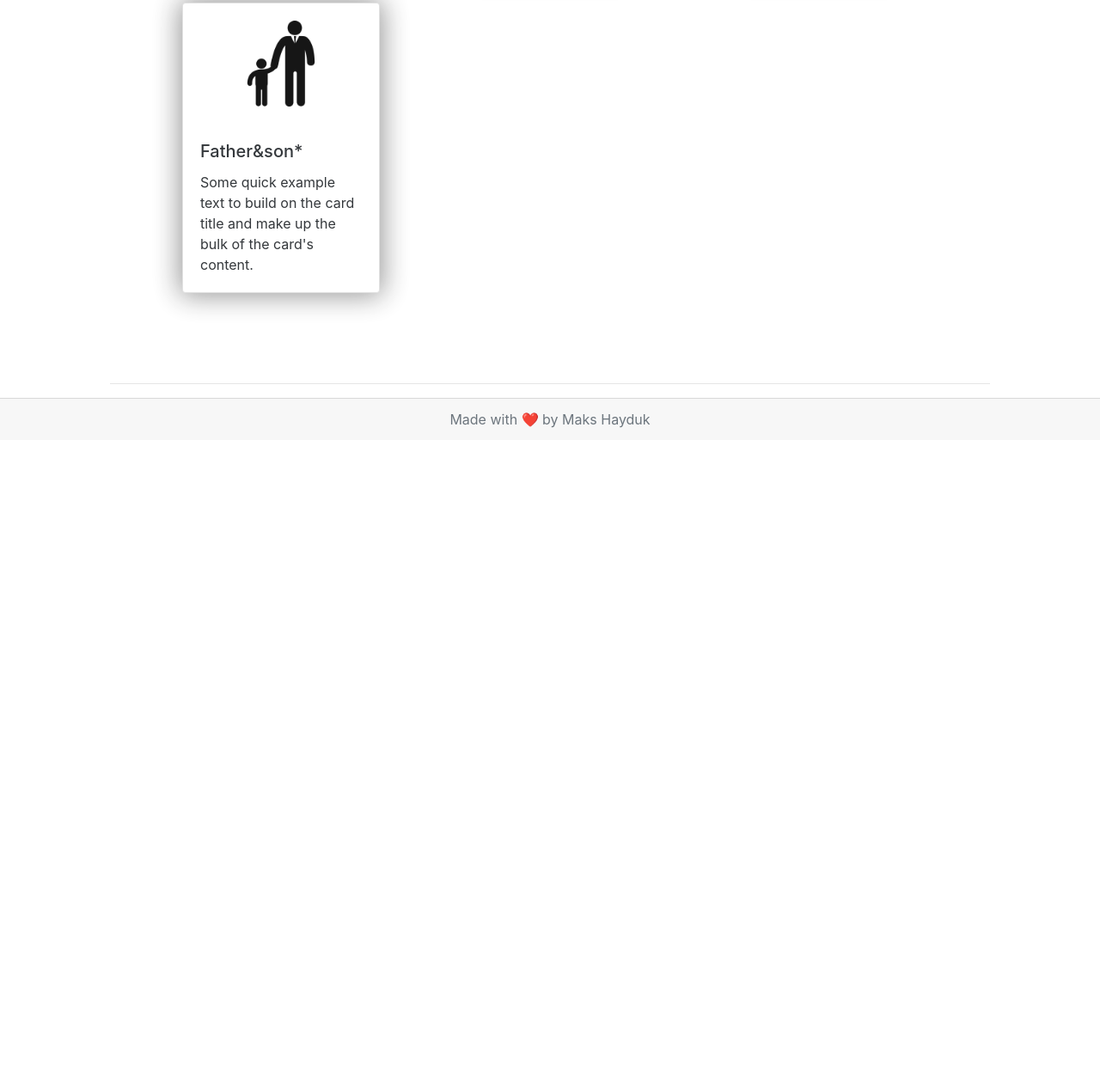
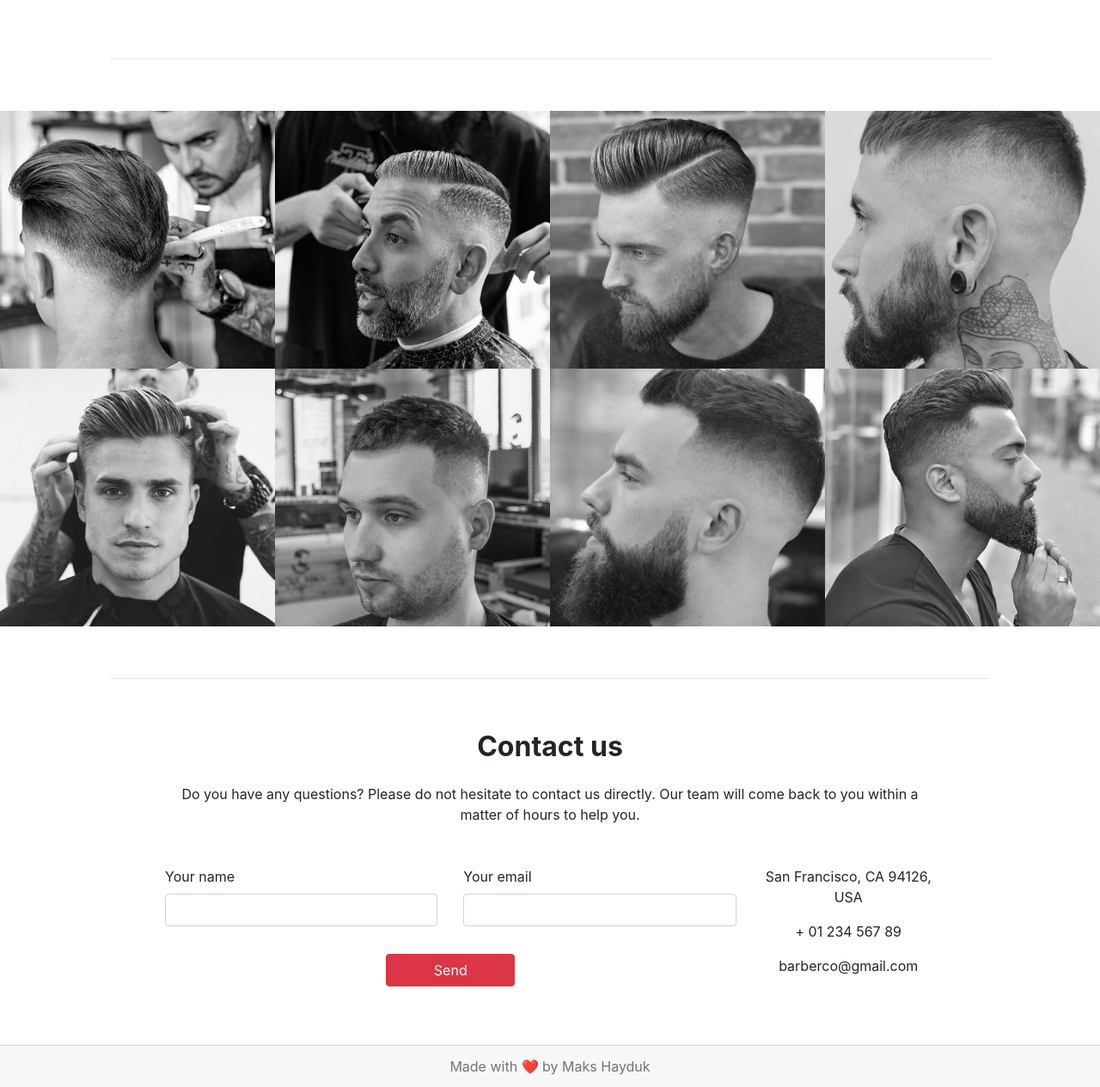
Before and after one commit to maks-hayduk/lading-page, a website: page index.html in a window 1280 px wide. Shown: the part 1901-3166 px from the top of the page at 86% size. Before the commit the page ends 2413 px from the top, so only its background shows below. Drawn offline with nearby package versions, Linux system fonts and the light colour scheme.

Commit message:
Implemented portfolio&contact-us components, added animations

```diff
--- a/index.html
+++ b/index.html
@@ -4,20 +4,23 @@
 <head>
   <meta charset="UTF-8">
   <meta name="viewport" content="width=device-width, initial-scale=1, shrink-to-fit=no">
-    <title>Document</title>
-    <link rel="stylesheet" href="style.css"> </head>
+  <title>BARBERco</title>
+  <link rel="stylesheet" href="style.css">
   <link href="node_modules/bootstrap/dist/css/bootstrap.css" rel="stylesheet" />
+</head>
+
 <body>
   <nav class="navbar navbar-expand-lg navbar-light bg-light" id="header">
     <a class="navbar-brand mr-5" id="nav-barber-button">BARBERSHOP co</a>
-    <button class="navbar-toggler" type="button" data-toggle="collapse" data-target="#navbarNavAltMarkup" aria-controls="navbarNavAltMarkup" aria-expanded="false" aria-label="Toggle navigation">
+    <button class="navbar-toggler" type="button" data-toggle="collapse" data-target="#navbarNavAltMarkup"
+      aria-controls="navbarNavAltMarkup" aria-expanded="false" aria-label="Toggle navigation">
       <span class="navbar-toggler-icon"></span>
     </button>
     <div class="collapse navbar-collapse ml-4" id="navbarNavAltMarkup">
       <div class="navbar-nav">
         <a class="nav-item nav-link active" href="#" id="general-info-button">General Information</a>
-        <a class="nav-item nav-link active" href="#">Portfolio</a>
-        <a class="nav-item nav-link active" href="#">Contact us</a>
+        <a class="nav-item nav-link active" href="#" id="portfolio-button">Portfolio</a>
+        <a class="nav-item nav-link active" href="#" id="contact-us-button">Contact us</a>
       </div>
     </div>
   </nav>
@@ -35,7 +38,9 @@
       <div class="container-content">
         <div id="first-info">
           <h4 class="title">About us</h4>
-          <p class="info-text">BARBERSHOP co is a barbershop located in Ukraine. We specialize in wooden constructions made from the ground up. We only use the best materials for our work. All projects are developed using old school carpentry methods.</p>
+          <p class="info-text">BARBERSHOP co is a barbershop located in Ukraine. We specialize in wooden constructions
+            made from the ground up. We only use the best materials for our work. All projects are developed using old
+            school carpentry methods.</p>
         </div>
         <div class="img-del-media">
           <div id="col-img-1"></div>
@@ -48,7 +53,9 @@
         </div>
         <div id="second-info">
           <h4 class="title">Brief info</h4>
-          <p class="info-text">We provide clean and professional cut depending on an event you are going to. Our professionals are highly specialized in barber shop sphere so we will make everything as cool and as fast as possible.</p>
+          <p class="info-text">We provide clean and professional cut depending on an event you are going to. Our
+            professionals are highly specialized in barber shop sphere so we will make everything as cool and as fast as
+            possible.</p>
         </div>
       </div>
     </div>
@@ -61,33 +68,87 @@
       <div id="cuts-prices-img-1"></div>
       <div class="card-body">
         <h1 class="card-title">Uppercut</h1>
-        <p class="card-text">Some quick example text to build on the card title and make up the bulk of the card's content.</p>
+        <p class="card-text">Some quick example text to build on the card title and make up the bulk of the card's
+          content.</p>
       </div>
     </div>
     <div class="card" id="card-price-2">
       <div id="cuts-prices-img-2"></div>
       <div class="card-body">
         <h1 class="card-title">Beardcut</h1>
-        <p class="card-text">Some quick example text to build on the card title and make up the bulk of the card's content.</p>
+        <p class="card-text">Some quick example text to build on the card title and make up the bulk of the card's
+          content.</p>
       </div>
     </div>
     <div class="card" id="card-price-3">
       <div id="cuts-prices-img-3"></div>
       <div class="card-body">
         <h1 class="card-title">Uppercut&beardcut</h1>
-          <p class="card-text">Some quick example text to build on the card title and make up the bulk of the card's content.</p>
+        <p class="card-text">Some quick example text to build on the card title and make up the bulk of the card's
+          content.</p>
       </div>
     </div>
-      <div class="card" id="card-price-4">
+    <!-- <div class="card" id="card-price-4">
       <div id="cuts-prices-img-4"></div>
       <div class="card-body">
         <h1 class="card-title">Father&son*</h1>
-            <p class="card-text">Some quick example text to build on the card title and make up the bulk of the card's content.</p>
+        <p class="card-text">Some quick example text to build on the card title and make up the bulk of the card's
+          content.</p>
+      </div>
+    </div> -->
+  </div>
+
+  <hr style="width:80%">
+
+  <div id="portfolio"></div>
+
+  <hr style="width:80%">
+
+  <div class="mb-4" id="contact-us">
+    <h2 class="h1-responsive font-weight-bold text-center my-4">Contact us</h2>
+    <p class="text-center w-responsive mx-auto mb-5">Do you have any questions? Please do not hesitate to contact us
+      directly. Our team will come back to you within
+      a matter of hours to help you.</p>
+
+    <div class="row">
+      <div class="col-md-9 mb-md-0 mb-5">
+        <form id="contact-form" name="contact-form" action="mail.php" method="POST">
+          <div class="row">
+            <div class="col-md-6">
+              <div class="md-form mb-2">
+                <label for="name" class="">Your name</label>
+                <input type="text" id="name" name="name" class="form-control" autocomplete="off">
+              </div>
+            </div>
+            <div class="col-md-6">
+              <div class="md-form mb-2">
+                <label for="email" class="">Your email</label>
+                <input type="text" id="email" name="email" class="form-control" autocomplete="off">
               </div>
             </div>
           </div>
+        </form>
+        <div class="text-center mt-4">
+          <a class="btn btn-danger send-button">Send</a>
+        </div>
+        <div class="status"></div>
+      </div>
+      <div class="col-md-3 text-center">
+        <ul class="list-unstyled mb-0">
+          <li><i class="fas fa-map-marker-alt fa-2x"></i>
+            <p>San Francisco, CA 94126, USA</p>
+          </li>
 
-  <hr style="width:80%">
+          <li><i class="fas fa-phone mt-4 fa-2x"></i>
+            <p>+ 01 234 567 89</p>
+          </li>
+          <li><i class="fas fa-map-marker-alt fa-2x"></i>
+            <p>barberco@gmail.com</p>
+          </li>
+        </ul>
+      </div>
+    </div>
+  </div>
 
   <div class="card-footer text-muted text-center">
     Made with ❤️ by Maks Hayduk
--- a/index.js
+++ b/index.js
@@ -1,3 +1,17 @@
+for(let i = 1; i < 9; i++) {
+  let imageDiv = document.createElement('div');
+  imageDiv.style.backgroundImage = `url(img/hair-${i}.jpg)`;
+  imageDiv.style.opacity = 0;
+  imageDiv.className = 'portfolio-img';
+  imageDiv.id = `portfolio-img-${i}`;
+
+  let parentDiv = document.createElement('div');
+  parentDiv.className = 'parent-portfolio-image';
+  parentDiv.appendChild(imageDiv);
+
+  document.getElementById('portfolio').appendChild(parentDiv);
+}
+
 const navbarScroll = (scrollTop) => {
   $('html, body').animate({
     scrollTop: scrollTop
@@ -14,11 +28,19 @@ $(document).ready(() => {
 });
 
 $('#general-info-button').click(() => {
-  navbarScroll($('#general-info-block').offset().top - 56);
+  navbarScroll($('#general-info-block').offset().top - 200);
 });
 
 $('#nav-barber-button').click(() => {
   navbarScroll(0);
+});
+
+$('#portfolio-button').click(() => {
+  navbarScroll($('#portfolio').offset().top - 200);
+});
+
+$('#contact-us-button').click(() => {
+  navbarScroll($('#contact-us').offset().top - 200);
 });
 
 $(window).scroll(() => {
@@ -60,4 +82,12 @@ $(window).scroll(() => {
       }, 1000*i)
     }
   }
+
+  if (scrollTop > $('#card-price-3').offset().top - 100) {
+    for (let i = 1; i < 9; i++) {
+      $(`#portfolio-img-${i}`).animate({
+        opacity: 1
+      }, 1000*(i/2))
+    }
+  }
 });
--- a/style.css
+++ b/style.css
@@ -136,6 +136,50 @@
   opacity: 0;
 }
 
+#portfolio {
+  min-height: 200px;
+  width: 100%;
+  display: flex;
+  justify-content: space-around;
+  flex-wrap: wrap;
+  margin: 60px 0;
+}
+
+.parent-portfolio-image {
+  height: 300px;
+  width: 25%;
+  overflow: hidden;
+  position: relative;
+}
+
+.portfolio-img {
+  width: 100%;
+  height: 100%;
+  background-repeat: no-repeat;
+  background-position: center center;
+  background-size: cover;
+  filter: grayscale(100%);
+  cursor: pointer;
+}
+
+.portfolio-img:hover {
+  transition: 0.7s;
+  transform: scale(1.2);
+  filter: grayscale(0%);
+}
+
+#contact-us {
+  width: 70%;
+  margin: 60px auto;
+  padding-bottom: 40px;
+}
+
+.send-button {
+  width: 150px;
+  color: #fff !important;
+  cursor: pointer;
+}
+
 @media screen and (max-width: 768px) {
   #general-info-block {
     width: 90%;
@@ -153,6 +197,10 @@
     width: 300px;
     margin: 30px auto;
   }
+
+  .parent-portfolio-image {
+    width: 50%;
+  }
 }
 
 @media screen and (max-width: 500px) {
@@ -164,8 +212,7 @@
     width: 90%;
   }
 
-  .col-7 {
-    max-width: 100% !important;
-    flex: none !important;
+  .parent-portfolio-image {
+    width: 100%;
   }
 }
```
Also changed, not shown: img/hair-1.jpg (added), img/hair-2.jpg (added), img/hair-3.jpg (added), img/hair-4.jpg (added), img/hair-5.jpg (added), img/hair-6.jpg (added), img/hair-7.jpg (added), img/hair-8.jpg (added). Lines whose indentation alone changed are shown as unchanged.
